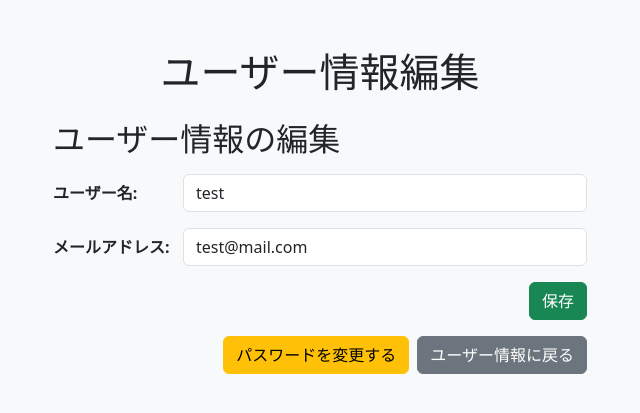
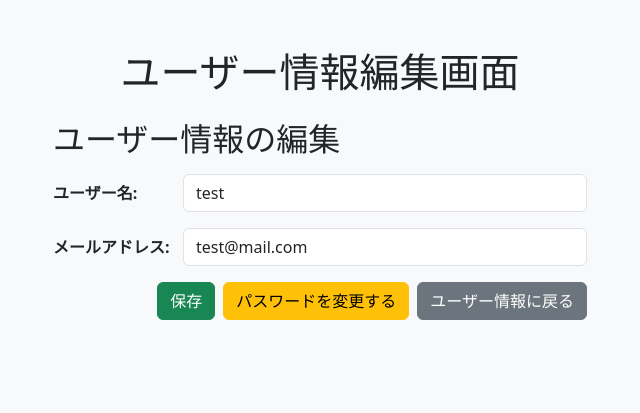
Before and after one commit to rustedsword1/deployRepository, a Django app: page /user/edit/ in a window 1280 px wide. Shown: the top 413 px of the page, without its empty margins (320-960 px from the left). Run offline with Django 5.2, Linux system fonts and the light colour scheme; a user stored in the database is signed in.

Commit message:
レイアウトの変更

```diff
--- a/accounts/templates/accounts/edit_user.html
+++ b/accounts/templates/accounts/edit_user.html
@@ -1,7 +1,7 @@
 {% extends 'base.html' %}
 
-{% block title %}ユーザー情報編集{% endblock %}
-{% block header %}ユーザー情報編集{% endblock %}
+{% block title %}ユーザー情報編集画面{% endblock %}
+{% block header %}ユーザー情報編集画面{% endblock %}
 
 {% block content %}
 <div class="container mt-4">
@@ -12,15 +12,13 @@
       <form method="post" class="mt-3">
         {% csrf_token %}
         {{ form.as_p }}
-        <div class="d-flex justify-content-end">
+
+        <div class="d-flex justify-content-end gap-2">
           <button type="submit" class="btn btn-success">保存</button>
+          <a href="{% url 'change_password' %}" class="btn btn-warning">パスワードを変更する</a>
+          <a href="{% url 'user_info' %}" class="btn btn-secondary">ユーザー情報に戻る</a>
         </div>
       </form>
-
-      <div class="mt-3 d-flex justify-content-end gap-2">
-        <a href="{% url 'change_password' %}" class="btn btn-warning">パスワードを変更する</a>
-        <a href="{% url 'user_info' %}" class="btn btn-secondary">ユーザー情報に戻る</a>
-      </div>
     </div>
   </div>
 </div>
```
Also changed, not shown: accounts/templates/accounts/change_password.html (+4 -7 lines).
